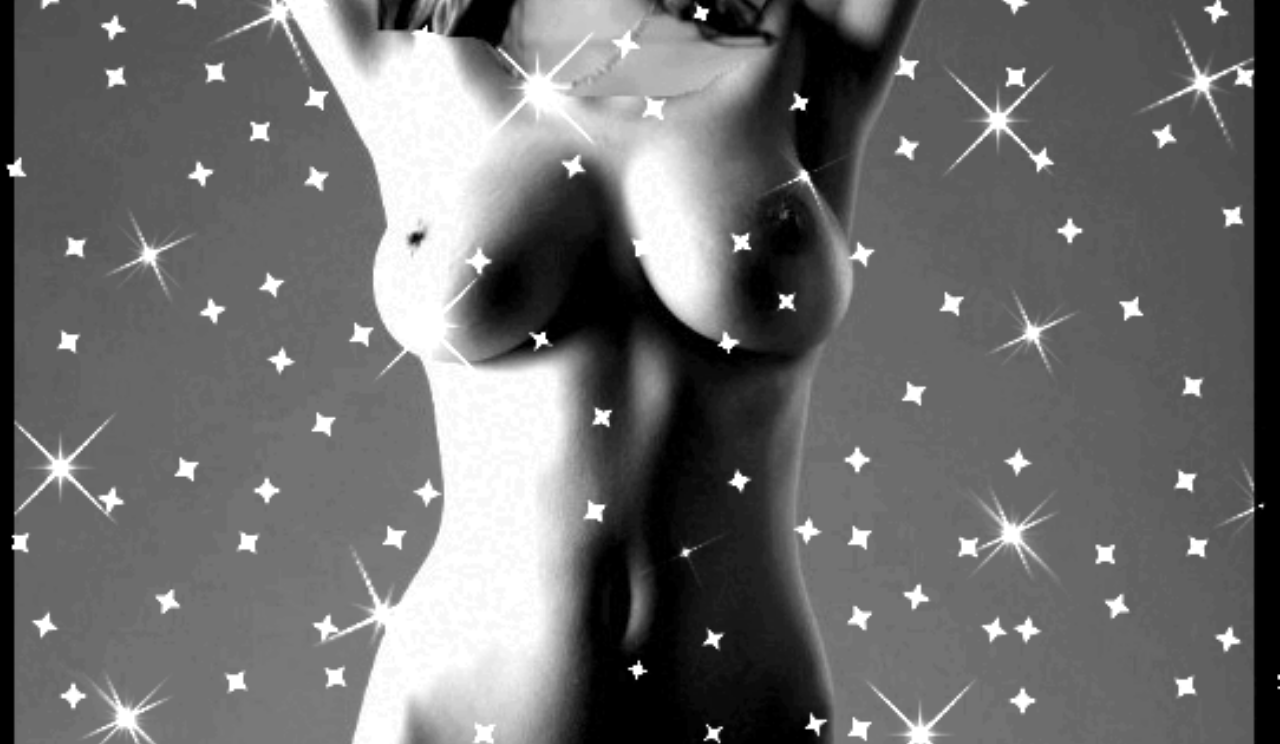
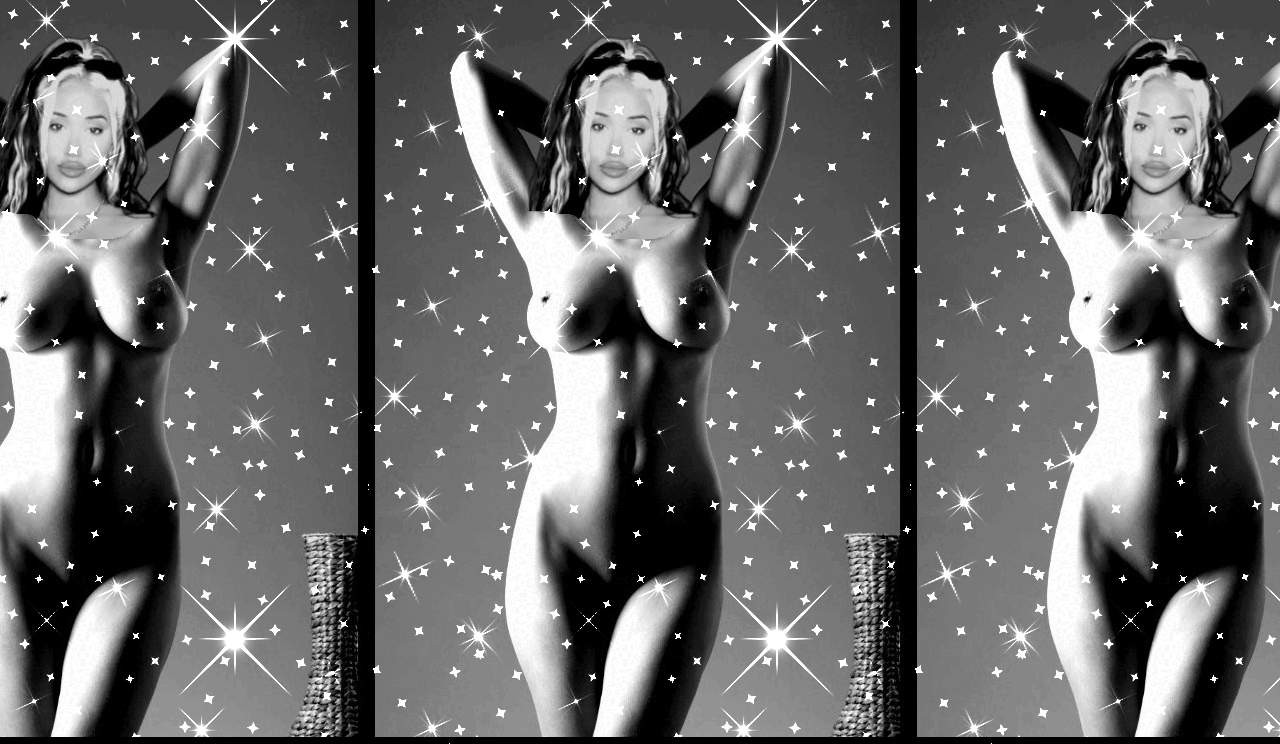
Before and after one commit to doctorxlovexat/sisi, a plain HTML site: page index.html in a window 1280 px wide. Shown: the part 56-800 px from the top of the page. Drawn offline with Linux system fonts and the light colour scheme.

Commit message:
Update index.html

```diff
--- a/index.html
+++ b/index.html
@@ -3,16 +3,15 @@
 <head>
     <meta charset="UTF-8">
     <meta name="viewport" content="width=device-width, initial-scale=1.0">
-    <title>Random Background & 3D Animation</title>
+    <title>Random Background</title>
     <style>
         body {
             margin: 0;
             padding: 0;
-            background-repeat: no-repeat;
+            background-repeat: repeat; /* Slike će se ponavljati */
             background-position: center;
-            background-size: cover; /* Održava proporcije slika i popunjava ekran */
             height: 100vh;
-            transition: background-image 2s ease-in-out, background-color 1s ease-in-out, opacity 2s ease-in-out, transform 2s ease-in-out;
+            transition: background-image 2s ease-in-out;
         }
 
         #animation {
@@ -30,6 +29,7 @@
     <div id="animation">*❤SISI❤*</div>
 
     <script>
+        // Dodavanje slika iz foldera SLIKEXAT
         const backgrounds = [
             'SLIKEXAT/slika1.gif',
             'SLIKEXAT/slika2.jpg',
@@ -42,36 +42,17 @@
         ];
 
         let backgroundIndex = 0;
-        const transitions = [
-            'ease-in-out', 'linear', 'ease', 'cubic-bezier(0.25, 1, 0.5, 1)', 'ease-in', 'ease-out',
-            'ease-in-out-cubic', 'ease-in-out-quint', 'step-start', 'step-end', 'initial', 'inherit'
-        ];
 
+        // Funkcija za promenu pozadine
         function changeBackground() {
-            const transitionType = transitions[Math.floor(Math.random() * transitions.length)];
-            document.body.style.transition = `background-image 2s ${transitionType}, opacity 2s ${transitionType}, transform 2s ${transitionType}`;
             document.body.style.backgroundImage = `url('${backgrounds[backgroundIndex]}')`;
             backgroundIndex = (backgroundIndex + 1) % backgrounds.length;
         }
 
-        function startAnimation() {
-            const animationElement = document.getElementById('animation');
-            animationElement.style.visibility = 'visible';
-            animationElement.style.opacity = 1;
-            // Removed animation part for clearer view as you requested earlier
-
-            setTimeout(() => {
-                animationElement.style.visibility = 'hidden';
-                animationElement.style.opacity = 0;
-            }, 60000); // Animacija traje 1 minut
-        }
-
-        // Pozadina menja svakih 5 minuta (300000 ms)
+        // Prva promjena pozadine odmah
         changeBackground();
-        setInterval(changeBackground, 180000); // Menjanje pozadine svakih 3 minuta
-
-        // Animacija slova počinje svakih 3 minuta (180000 ms)
-        setInterval(startAnimation, 180000); // Pokretanje animacije svakih 3 minuta
+        // Menjanje pozadine svakih 3 minuta (180000 ms)
+        setInterval(changeBackground, 180000);
     </script>
 
 </body>
```
